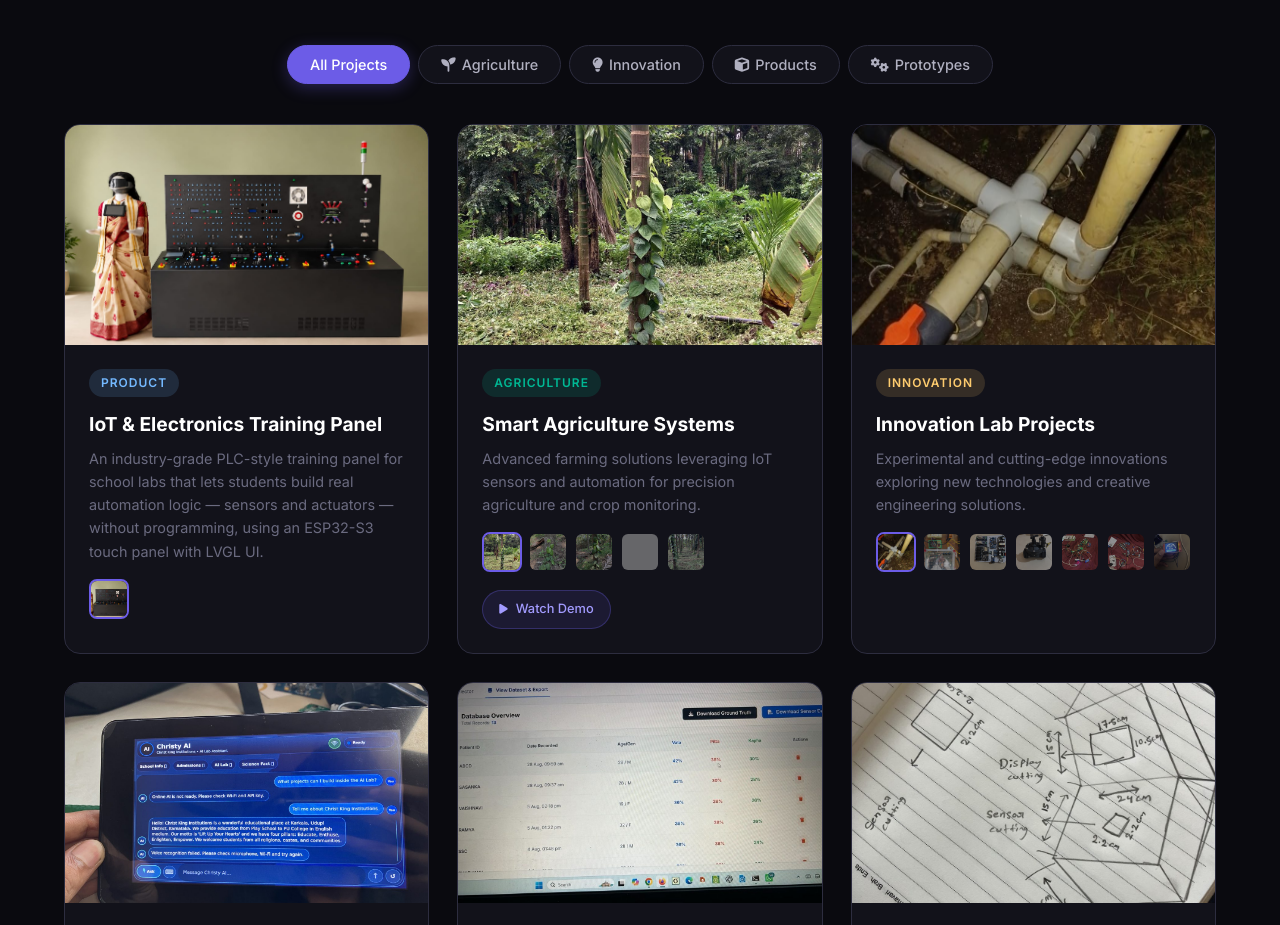
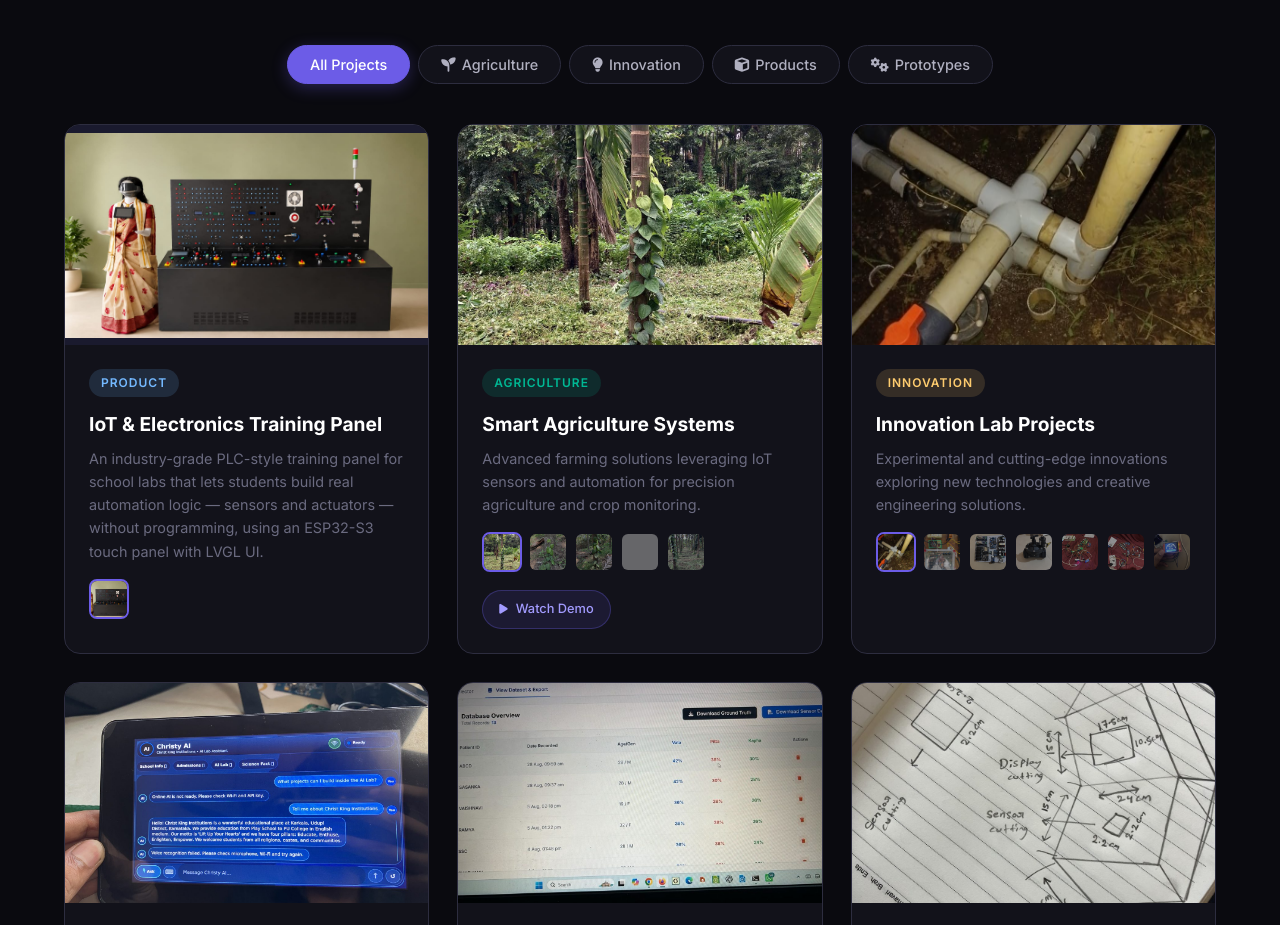
Before and after one commit to Deepakr011/portfolio, a plain HTML site: page index.html in a window 1280 px wide. Shown: the part 1581-2506 px from the top of the page. Drawn offline with Linux system fonts and the light colour scheme; grey boxes are pictures that could not be loaded.

Commit message:
Show recent project image at full size in card thumbnail

```diff
--- a/index.html
+++ b/index.html
@@ -110,7 +110,7 @@
                 <!-- Recent Project -->
                 <div class="project-card" data-category="products">
                     <div class="project-image">
-                        <img src="images/recent project.jpeg" alt="IoT & Electronics Training Panel" loading="lazy" onerror="this.src='images/placeholder.svg'">
+                        <img src="images/recent project.jpeg" alt="IoT & Electronics Training Panel" class="img-contain" loading="lazy" onerror="this.src='images/placeholder.svg'">
                         <div class="project-overlay">
                             <button class="gallery-btn" data-project="iot-training-panel" data-index="0">
                                 <i class="fas fa-expand"></i>
--- a/style.css
+++ b/style.css
@@ -403,6 +403,10 @@ a {
     height: 100%;
     object-fit: cover;
     transition: transform 0.5s ease;
+}
+
+.project-image img.img-contain {
+    object-fit: contain;
 }
 
 .project-card:hover .project-image img {
```
